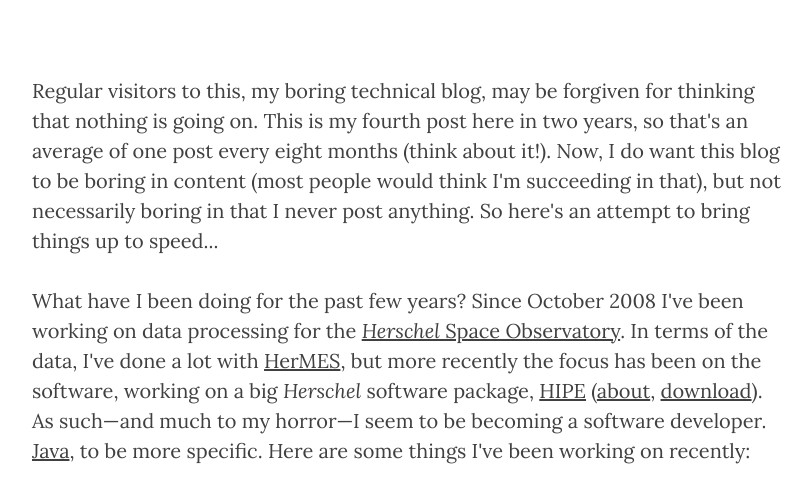
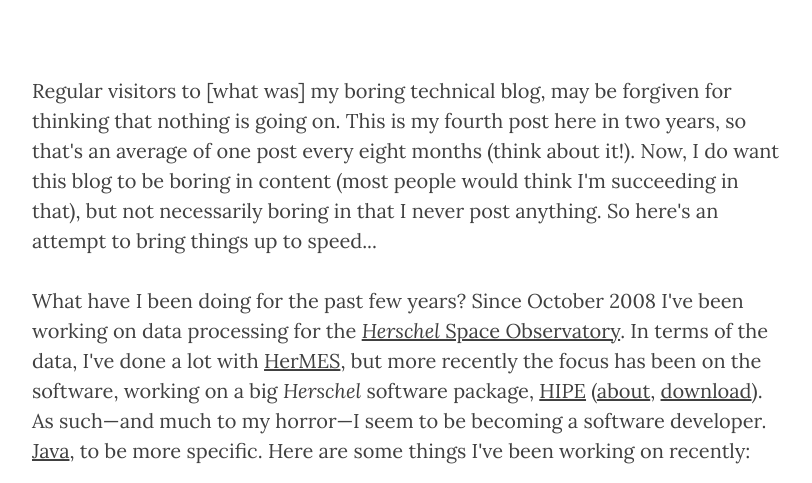
Before and after one commit to anthonyjsmith/anthonyjsmith.github.io, a Jekyll site: the page built from _posts/2012-05-31-update.html, in a window 1280 px wide and 900 px high, cut to the strip 417-900 px from the top of the window. Shown: the whole strip, without its empty margins (233-1045 px from the left). Built offline with Jekyll 4.4.1, drawn with Linux system fonts in a browser that asks for light colours; nearby versions of some CDN libraries; comment, search, counter and statistics services are not loaded.

Commit message:
Update update to be up to date

```diff
--- a/_posts/2012-05-31-update.html
+++ b/_posts/2012-05-31-update.html
@@ -4,7 +4,7 @@
 - Astronomy
 - Computing
 ---
-<p>Regular visitors to this, my boring technical blog, may be forgiven for thinking that nothing is going on. This is my fourth post here in two years, so that's an average of one post every eight months (think about it!). Now, I do want this blog to be boring in content (most people would think I'm succeeding in that), but not necessarily boring in that I never post anything. So here's an attempt to bring things up to speed...</p>
+<p>Regular visitors to [what was] my boring technical blog, may be forgiven for thinking that nothing is going on. This is my fourth post here in two years, so that's an average of one post every eight months (think about it!). Now, I do want this blog to be boring in content (most people would think I'm succeeding in that), but not necessarily boring in that I never post anything. So here's an attempt to bring things up to speed...</p>
 <p>What have I been doing for the past few years? Since October 2008 I've been working on data processing for the <a href="http://www.esa.int/herschel"><em>Herschel</em> Space Observatory</a>. In terms of the data, I've done a lot with <a href="http://hermes.sussex.ac.uk/">HerMES</a>, but more recently the focus has been on the software, working on a big <em>Herschel</em> software package, <a href="http://herschel.esac.esa.int/hcss-doc-10.0/">HIPE</a> (<a href="http://herschel.esac.esa.int/Data_Processing.shtml">about</a>, <a href="http://herschel.esac.esa.int/hcss/build.php">download</a>). As such—and much to my horror—I seem to be becoming a software developer. <a href="http://en.wikipedia.org/wiki/Java_(programming_language)">Java</a>, to be more specific. Here are some things I've been working on recently:</p>
 <ul>
 <li>Point source extraction: <a href="http://herschel.esac.esa.int/hcss-doc-10.0/#hcss_urm:herschel.ia.toolbox.srcext.SourceExtractorSussextractorTask">SUSSEXtractor</a> and <a href="http://herschel.esac.esa.int/hcss-doc-10.0/#hcss_urm:herschel.ia.toolbox.srcext.SourceExtractorDaophotTask">DAOPHOT</a>.</li>
```
